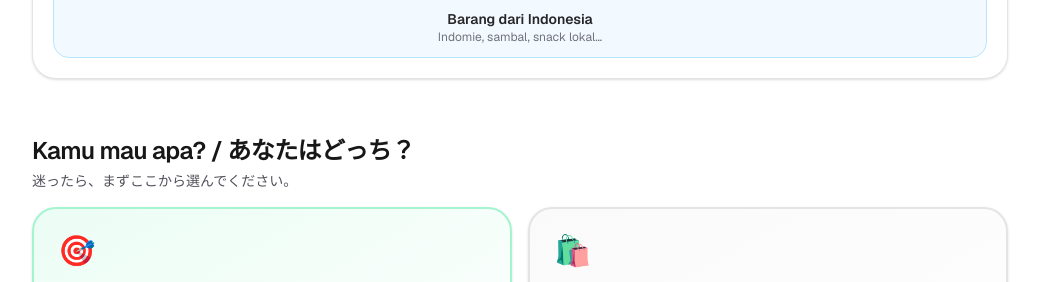
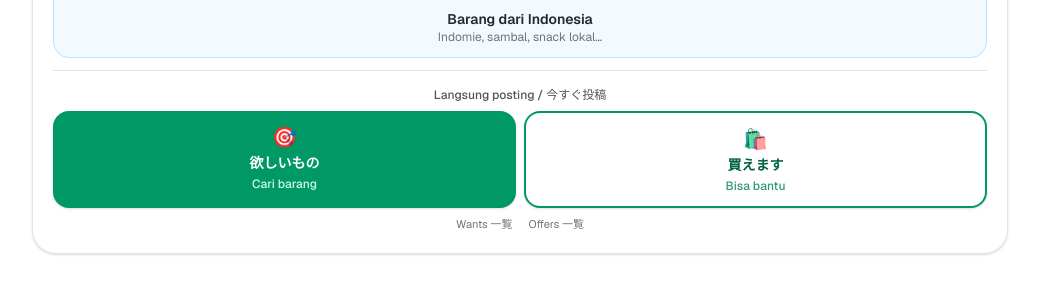
Before and after one commit to yoshisukabubur/jastip-jp, a Next.js app: page / in a window 1280 px wide. Shown: the part 635-917 px from the top of the page, without its empty margins (120-1159 px from the left). Built offline with nearby package versions, Linux system fonts and the light colour scheme; no server answers.

Commit message:
Add quick post buttons below bidirectional flow on home page

```diff
--- a/src/app/page.tsx
+++ b/src/app/page.tsx
@@ -120,6 +120,49 @@ export default function Home() {
                 </p>
               </div>
             ))}
+            <div className="space-y-2 border-t border-zinc-200 pt-4 dark:border-zinc-800">
+              <p className="text-center text-xs font-medium text-zinc-600 dark:text-zinc-400">
+                Langsung posting / 今すぐ投稿
+              </p>
+              <div className="grid grid-cols-2 gap-2">
+                <Link
+                  href="/wants/new"
+                  className="flex flex-col items-center gap-1 rounded-2xl bg-emerald-600 px-3 py-3 text-center text-white shadow-sm transition hover:bg-emerald-700"
+                >
+                  <span className="text-xl" aria-hidden>
+                    🎯
+                  </span>
+                  <span className="text-xs font-semibold leading-tight sm:text-sm">
+                    欲しいもの
+                  </span>
+                  <span className="text-[10px] font-medium text-emerald-100 sm:text-xs">
+                    Cari barang
+                  </span>
+                </Link>
+                <Link
+                  href="/offers/new"
+                  className="flex flex-col items-center gap-1 rounded-2xl border-2 border-emerald-600 bg-white px-3 py-3 text-center text-emerald-800 shadow-sm transition hover:bg-emerald-50 dark:bg-zinc-950 dark:text-emerald-300 dark:hover:bg-emerald-950/40"
+                >
+                  <span className="text-xl" aria-hidden>
+                    🛍️
+                  </span>
+                  <span className="text-xs font-semibold leading-tight sm:text-sm">
+                    買えます
+                  </span>
+                  <span className="text-[10px] font-medium text-emerald-700/80 dark:text-emerald-400/80 sm:text-xs">
+                    Bisa bantu
+                  </span>
+                </Link>
+              </div>
+              <div className="flex justify-center gap-4 text-[11px] text-zinc-500">
+                <Link href="/wants" className="hover:text-emerald-700 dark:hover:text-emerald-400">
+                  Wants 一覧
+                </Link>
+                <Link href="/offers" className="hover:text-emerald-700 dark:hover:text-emerald-400">
+                  Offers 一覧
+                </Link>
+              </div>
+            </div>
           </div>
         </div>
       </section>
```
